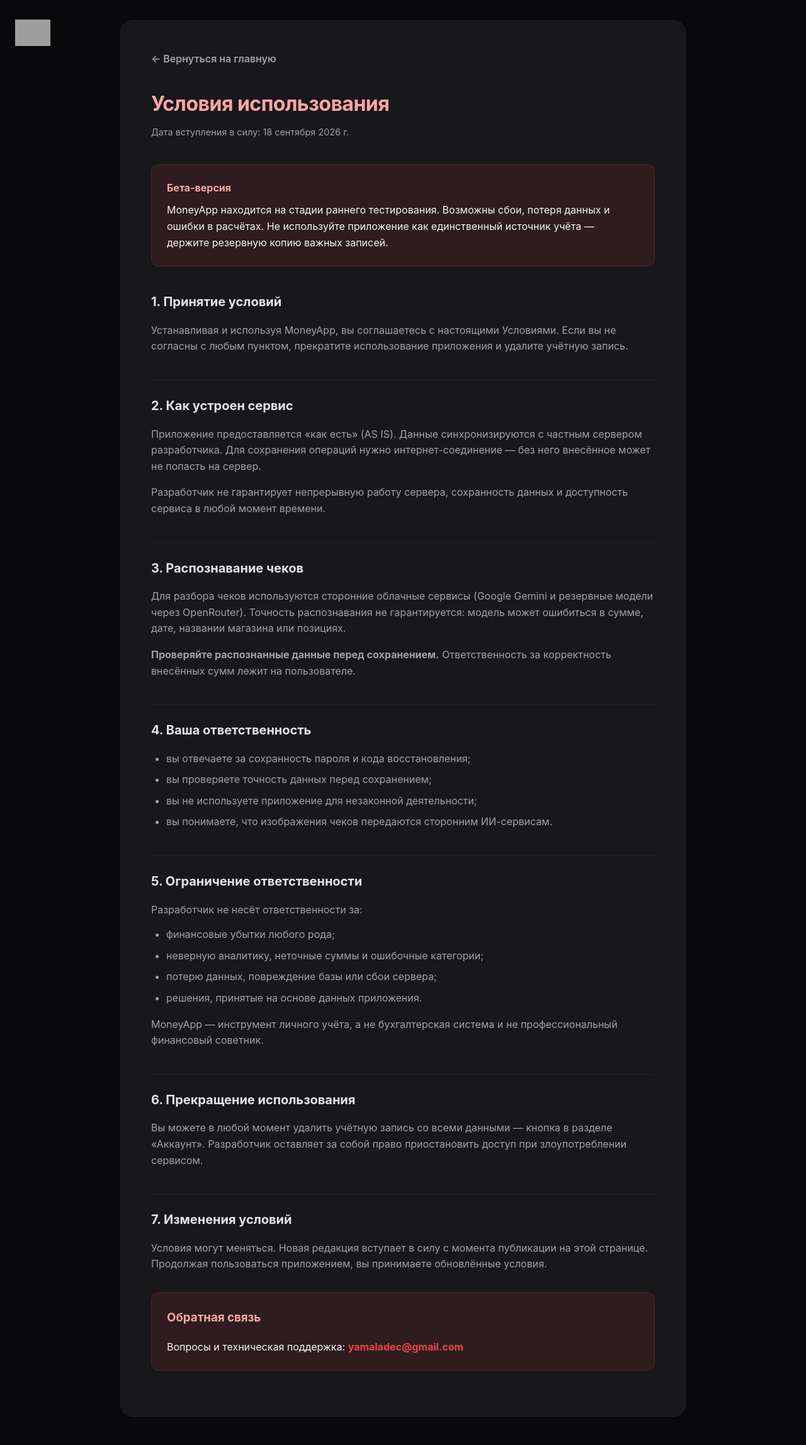
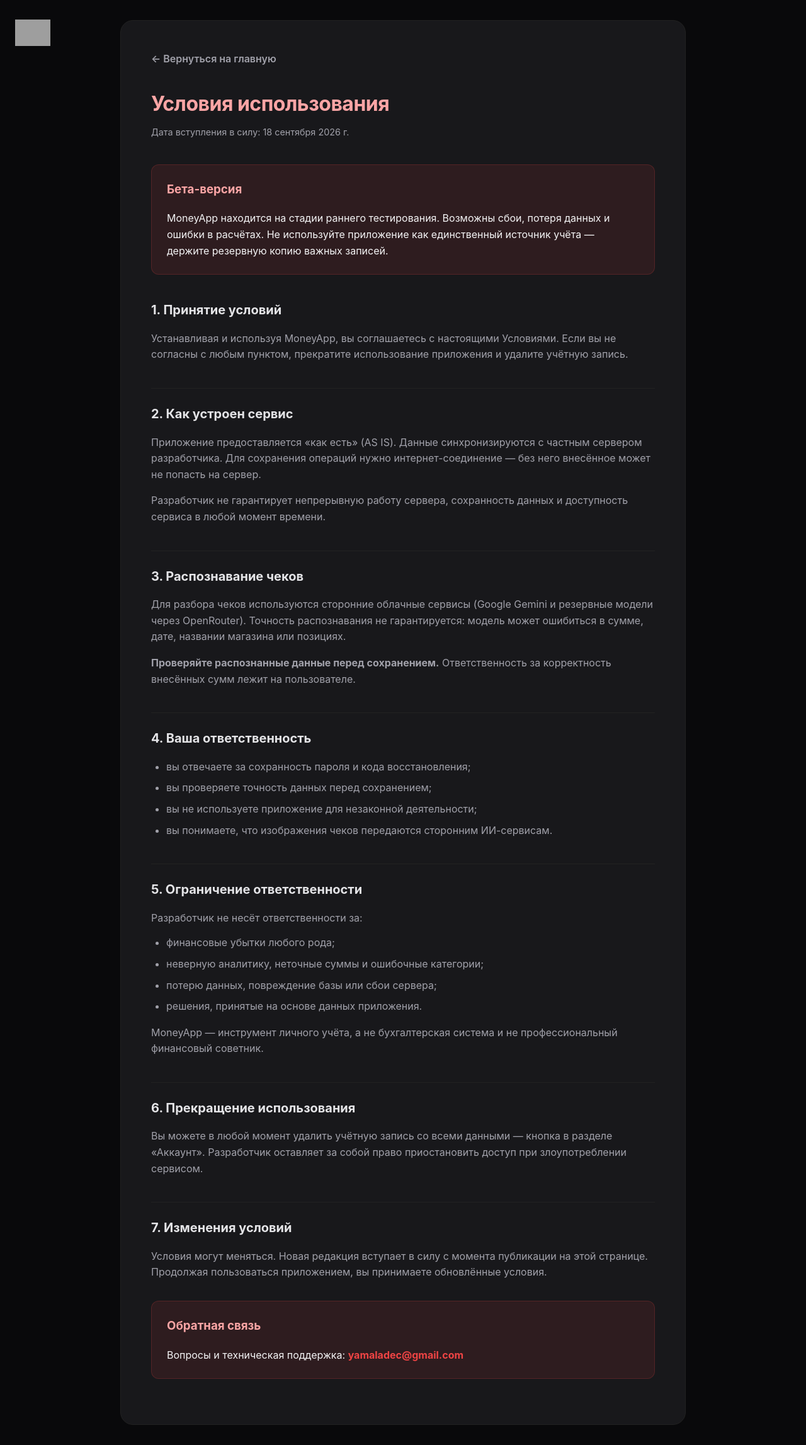
Before and after one commit to mrcsbek/mrcsbek.github.io, a Jekyll site: the page built from pages_t/page_terms.html, in a window 1280 px wide. Shown: the whole page at 63% size. Built offline with Jekyll 4.4.1, drawn with Linux system fonts in a browser that asks for light colours; grey boxes are pictures that could not be loaded.

Commit message:
style: strict design unification for legal pages and forceful cache bust

```diff
--- a/_layouts/default.html
+++ b/_layouts/default.html
@@ -169,8 +169,8 @@
 
     <footer class="footer">
         <div style="margin-bottom: 1.5rem; display: flex; flex-wrap: wrap; justify-content: center; gap: 1.5rem;">
-            <a href="{% if page.lang == 'ru' %}/pages_p/page_privacy.html?v=2{% else %}/{{ page.lang }}/pages_p/page_privacy.html?v=2{% endif %}">{{ site.data[page.lang].footer_privacy }}</a>
-            <a href="{% if page.lang == 'ru' %}/pages_t/page_terms.html?v=2{% else %}/{{ page.lang }}/pages_t/page_terms.html?v=2{% endif %}">{{ site.data[page.lang].footer_terms }}</a>
+            <a href="{% if page.lang == 'ru' %}/pages_p/page_privacy.html?v=3{% else %}/{{ page.lang }}/pages_p/page_privacy.html?v=3{% endif %}">{{ site.data[page.lang].footer_privacy }}</a>
+            <a href="{% if page.lang == 'ru' %}/pages_t/page_terms.html?v=3{% else %}/{{ page.lang }}/pages_t/page_terms.html?v=3{% endif %}">{{ site.data[page.lang].footer_terms }}</a>
         </div>
         <p style="margin-bottom: 0.5rem;">{{ site.data[page.lang].footer_support }} <a href="mailto:yamaladec@gmail.com" style="margin: 0;">yamaladec@gmail.com</a></p>
         <p>© 2026 MoneyApp.</p>
--- a/pages_p/page_privacy.html
+++ b/pages_p/page_privacy.html
@@ -4,7 +4,7 @@
 title: "Политика конфиденциальности — MoneyApp"
 ---
 <h1>Политика конфиденциальности</h1>
-<div class="effective-date">Дата вступления в силу: 18 сентября 2026 г.</div>
+<span class="effective-date">Дата вступления в силу: 18 сентября 2026 г.</span>
 <p>Разработчик приложения MoneyApp («мы», «нас» или «наш») уважает вашу конфиденциальность. Настоящая Политика описывает, как мы собираем, используем, храним и защищаем вашу информацию.</p>
 
 <h2>1. Сбор и хранение информации</h2>
--- a/pages_t/page_terms.html
+++ b/pages_t/page_terms.html
@@ -4,10 +4,10 @@
 title: "Условия использования — MoneyApp"
 ---
 <h1>Условия использования</h1>
-<div class="effective-date">Дата вступления в силу: 18 сентября 2026 г.</div>
+<span class="effective-date">Дата вступления в силу: 18 сентября 2026 г.</span>
 
-<div class="warn">
-  <h3>Бета-версия</h3>
+<div class="contact-box">
+  <h3 style="margin-top: 0; color: #fca5a5;">Бета-версия</h3>
   <p>MoneyApp находится на стадии раннего тестирования. Возможны сбои, потеря данных и ошибки в расчётах. Не используйте приложение как единственный источник учёта — держите резервную копию важных записей.</p>
 </div>
 
```
